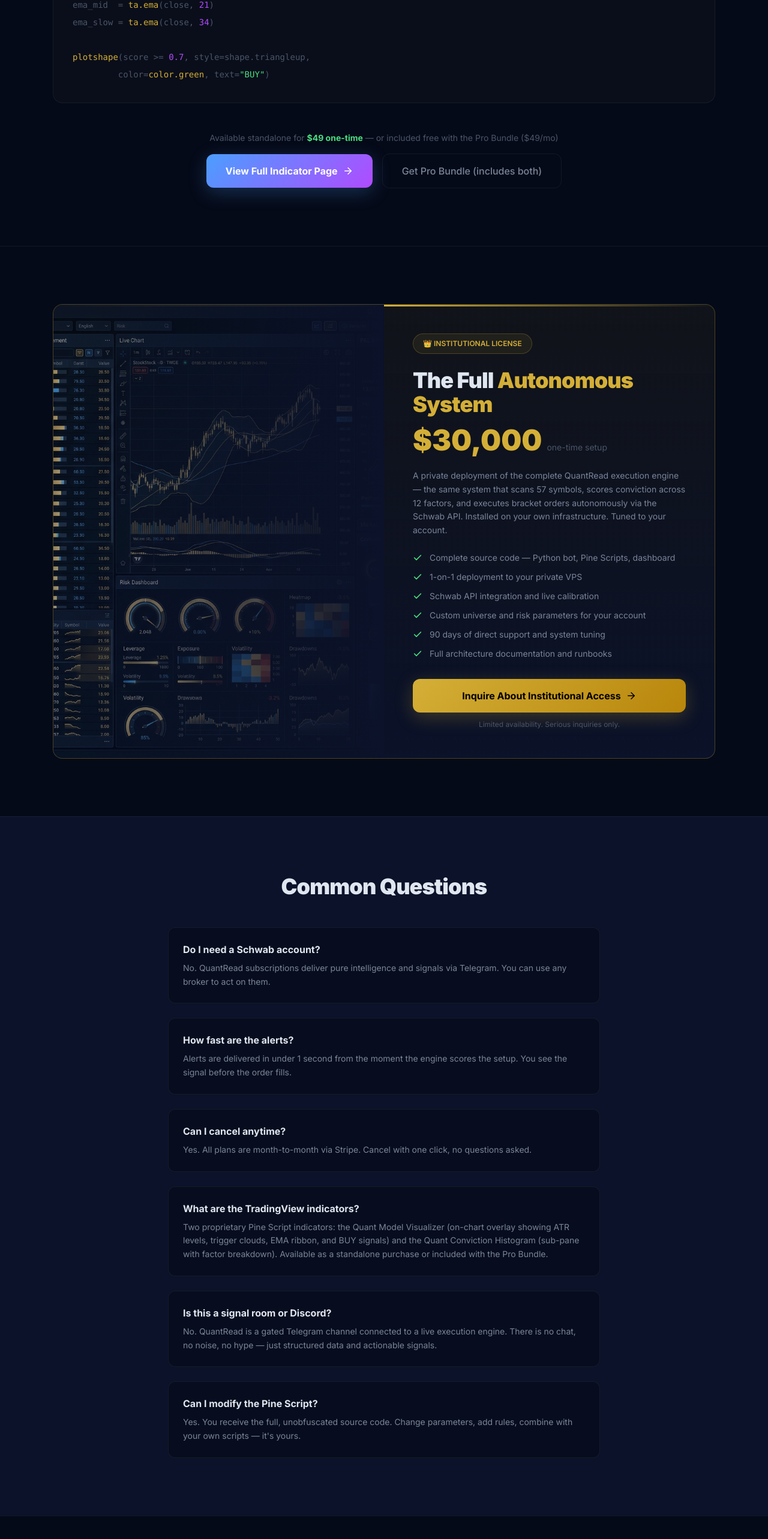
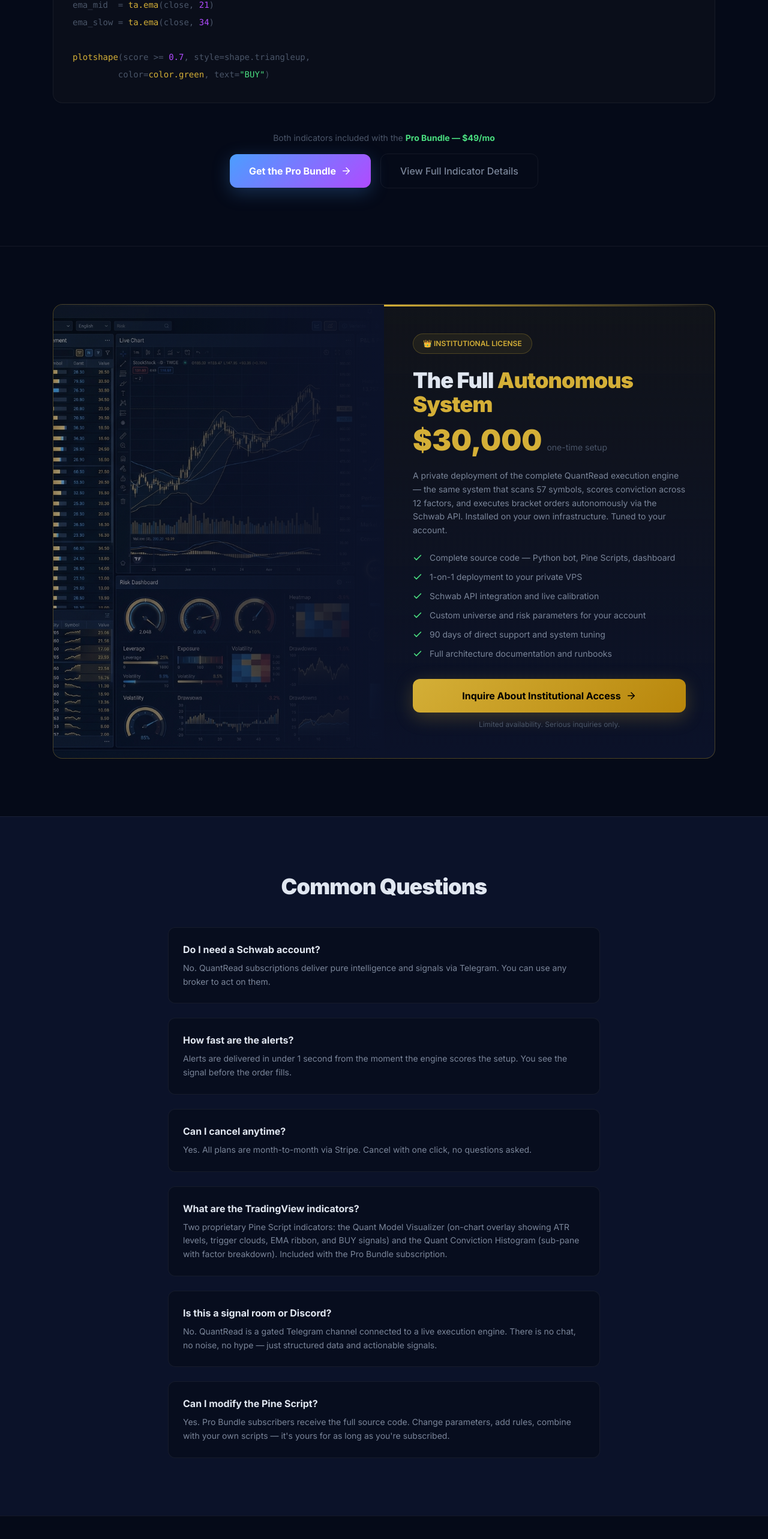
Before and after one commit to QuantRead/quantread-final, a Next.js app: page / in a window 1280 px wide. Shown: the part 6364-8930 px from the top of the page at 60% size. Built offline with nearby package versions, Linux system fonts and the light colour scheme.

Commit message:
pricing: remove standalone Pine Script sale, route to Pro Bundle subscription

```diff
--- a/src/app/page.tsx
+++ b/src/app/page.tsx
@@ -565,14 +565,14 @@
           {/* CTA Row */}
           <div className="text-center">
             <p className="text-sm mb-4" style={{ color: 'var(--qr-text-dim)' }}>
-              Available standalone for <strong style={{ color: '#4ade80' }}>$49 one-time</strong> — or included free with the Pro Bundle ($49/mo)
+              Both indicators included with the <strong style={{ color: '#4ade80' }}>Pro Bundle — $49/mo</strong>
             </p>
             <div className="flex flex-col sm:flex-row items-center justify-center gap-4">
-              <a href="/indicators" className="inline-flex items-center gap-2 px-8 py-4 rounded-xl text-base font-bold transition-all" style={{ background: 'linear-gradient(135deg, #4B9EFF, #B04BFF)', color: '#fff', boxShadow: '0 8px 30px rgba(75,158,255,0.25)' }}>
-                View Full Indicator Page <IconArrowRight />
+              <a href={membershipUrl} target="_blank" rel="noopener noreferrer" className="inline-flex items-center gap-2 px-8 py-4 rounded-xl text-base font-bold transition-all" style={{ background: 'linear-gradient(135deg, #4B9EFF, #B04BFF)', color: '#fff', boxShadow: '0 8px 30px rgba(75,158,255,0.25)' }}>
+                Get the Pro Bundle <IconArrowRight />
               </a>
-              <a href={membershipUrl} target="_blank" rel="noopener noreferrer" className="inline-flex items-center gap-2 px-8 py-4 rounded-xl text-base font-medium border transition-all" style={{ borderColor: 'var(--qr-border)', color: 'var(--qr-text-muted)' }}>
-                Get Pro Bundle (includes both)
+              <a href="/indicators" className="inline-flex items-center gap-2 px-8 py-4 rounded-xl text-base font-medium border transition-all" style={{ borderColor: 'var(--qr-border)', color: 'var(--qr-text-muted)' }}>
+                View Full Indicator Details
               </a>
             </div>
           </div>
@@ -648,9 +648,9 @@
               { q: "Do I need a Schwab account?", a: "No. QuantRead subscriptions deliver pure intelligence and signals via Telegram. You can use any broker to act on them." },
               { q: "How fast are the alerts?", a: "Alerts are delivered in under 1 second from the moment the engine scores the setup. You see the signal before the order fills." },
               { q: "Can I cancel anytime?", a: "Yes. All plans are month-to-month via Stripe. Cancel with one click, no questions asked." },
-              { q: "What are the TradingView indicators?", a: "Two proprietary Pine Script indicators: the Quant Model Visualizer (on-chart overlay showing ATR levels, trigger clouds, EMA ribbon, and BUY signals) and the Quant Conviction Histogram (sub-pane with factor breakdown). Available as a standalone purchase or included with the Pro Bundle." },
+              { q: "What are the TradingView indicators?", a: "Two proprietary Pine Script indicators: the Quant Model Visualizer (on-chart overlay showing ATR levels, trigger clouds, EMA ribbon, and BUY signals) and the Quant Conviction Histogram (sub-pane with factor breakdown). Included with the Pro Bundle subscription." },
               { q: "Is this a signal room or Discord?", a: "No. QuantRead is a gated Telegram channel connected to a live execution engine. There is no chat, no noise, no hype — just structured data and actionable signals." },
-              { q: "Can I modify the Pine Script?", a: "Yes. You receive the full, unobfuscated source code. Change parameters, add rules, combine with your own scripts — it's yours." },
+              { q: "Can I modify the Pine Script?", a: "Yes. Pro Bundle subscribers receive the full source code. Change parameters, add rules, combine with your own scripts — it's yours for as long as you're subscribed." },
             ].map((item, i) => (
               <div key={i} className="p-6 rounded-xl border" style={{ borderColor: 'var(--qr-border)', background: 'rgba(5,10,24,0.6)' }}>
                 <h3 className="text-base font-bold mb-2">{item.q}</h3>
```
